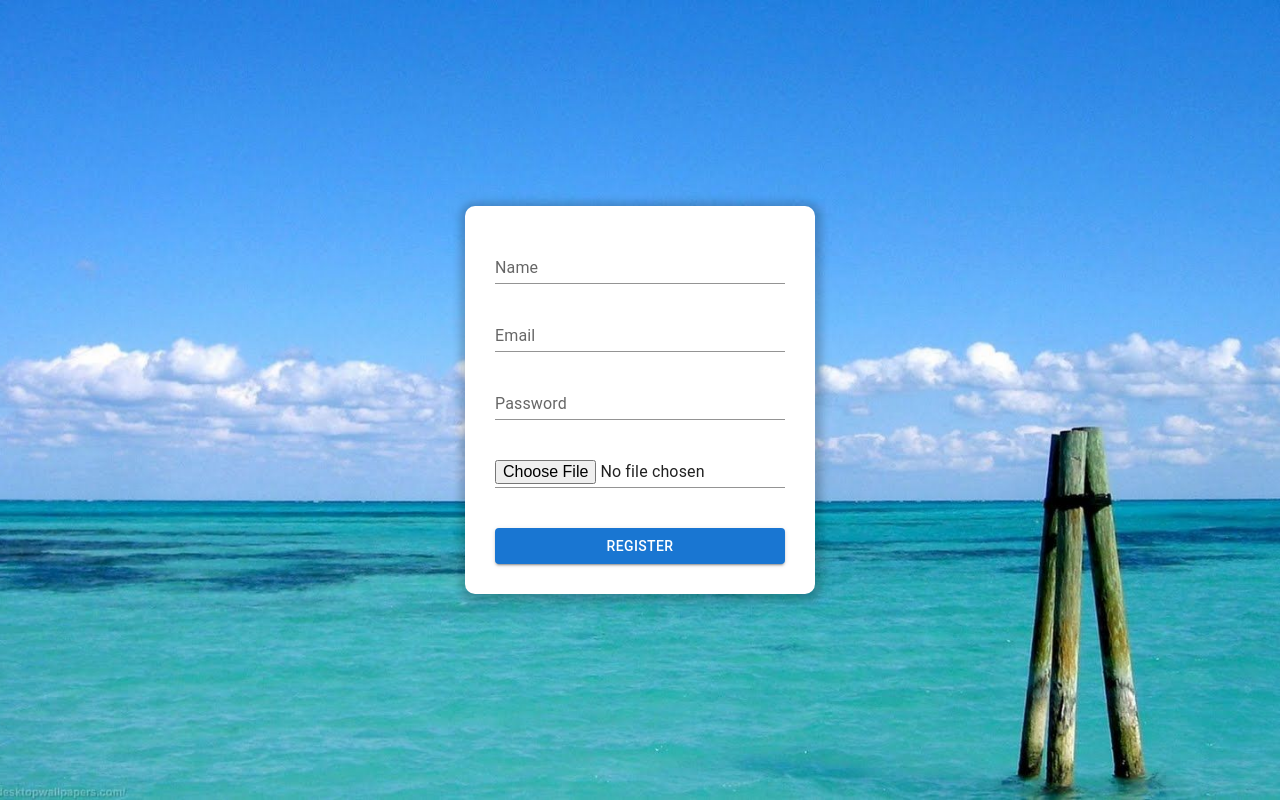
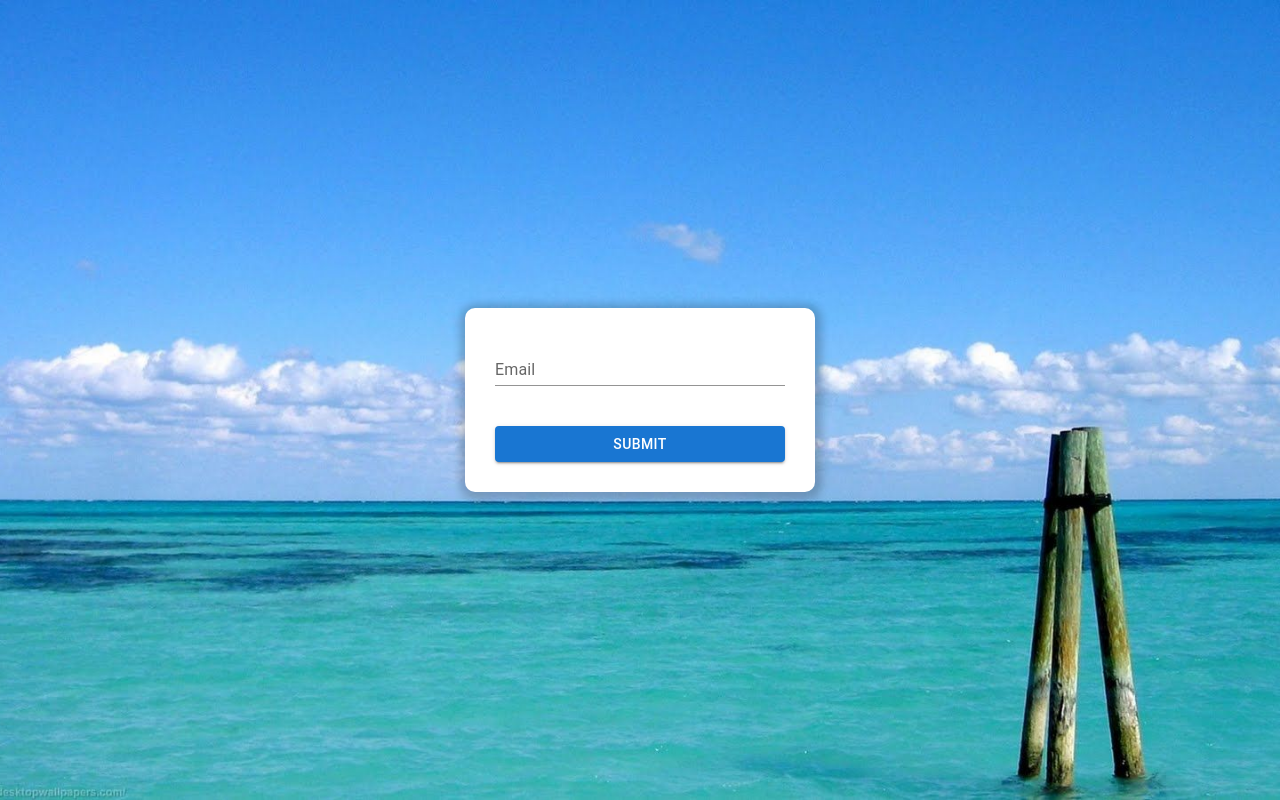
Before and after one commit to elyor-sh/mern-app, a React (Create React App) app in the folder client/: page /register in a window 1280 px wide. Built offline with nearby package versions, Linux system fonts and the light colour scheme.

Commit message:
#44 есть регистрация с почтой в стороне клиенте

```diff
--- a/client/src/Components/Api/utils/utils.js
+++ b/client/src/Components/Api/utils/utils.js
@@ -1,4 +1,6 @@
 import { httpReq, httpReqAuth, httpReqDownloadFiles, httpReqUpdate, httpReqUpload } from "../axios/axios";
+
+export const httpCheckRegisterPost = (params) => httpReqAuth.post('/api/auth/checkRegister', params)
 
 export const httpRegisterPost = (data) => httpReqUpload('/api/auth/register', {data: data})
 
--- a/client/src/Components/CheckRegister/CheckRegister.js
+++ b/client/src/Components/CheckRegister/CheckRegister.js
@@ -1,9 +1,61 @@
-import React from 'react';
+import React, { useState } from 'react';
+import { Button, TextField } from '@mui/material';
+import classes from '../RegistrationPage/RegistrationPage.module.css'
+import { httpCheckRegisterPost } from '../Api/utils/utils';
+import AuthProvider from '../Api/Auth/AuthProvider';
 
 function CheckRegister() {
+
+    const [email, setEmail] = useState('')
+
+    const handleSubmit = async (e) => {
+        e.preventDefault()
+
+        if(!email.trim()){
+            alert('Email must not be empty!')
+            return
+        }
+
+        const params = {
+            email: email,
+            url: `${window.location.origin}/checkRegister`
+        }
+
+        await httpCheckRegisterPost(params)
+            .then(res => {
+                console.log(res);
+            })
+            .catch(err => {
+                AuthProvider.checkError(err)
+            })
+
+    }
+
     return (
         <div>
-
+            <div className={classes.registerPageContainer}>
+                <form className={classes.registerPageWrapper} onSubmit={handleSubmit}>
+                    <div className={classes.inputBox}>
+                        <TextField
+                            className={classes.input}
+                            id="emailCheck" type="email"
+                            name="emailCheck" label="Email"
+                            variant="standard"
+                            value={email}
+                            onChange={e => setEmail(e.target.value)}
+                        />
+                    </div>
+                    <div className={classes.btnBox}>
+                        <Button
+                            className={classes.btn}
+                            variant="contained"
+                            type="submit"
+                        >
+                            Submit
+                        </Button>
+                    </div>
+                </form>
+            </div>
         </div>
     );
 }
--- a/client/src/Components/RegistrationPage/RegistrationPage.js
+++ b/client/src/Components/RegistrationPage/RegistrationPage.js
@@ -3,7 +3,7 @@ import classes from './RegistrationPage.module.css'
 import TextField from '@mui/material/TextField'
 import Button from '@mui/material/Button'
 import {httpRegisterPost } from '../Api/utils/utils'
-import {useHistory} from 'react-router'
+import {useHistory, useParams} from 'react-router'
 import AuthProvider from '../Api/Auth/AuthProvider'
 
 function RegistrationPage() {
@@ -28,12 +28,25 @@ function RegistrationPage() {
     const history = useHistory()
 
     const handleSubmit = (e) => {
+
+        e.preventDefault()
+
+        // забираем параметры из строки запроса
+        const params = (new URL(document.location)).searchParams;
+        console.log(params.get('key'), params.get('email'));
+        if(!params || !params.get('key') || !params.get('email')){
+            alert('Confirm your email')
+            return
+        }
+
         const formData = new FormData();
-        formData.append('avatar', avatar)
+        if(avatar){
+            formData.append('avatar', avatar)
+        }
         formData.append('name', value.name)
-        formData.append('email', value.email)
+        formData.append('email', params.get('email'))
+        formData.append('uniqueKey', params.get('key'))
         formData.append('password', value.password)
-        e.preventDefault()
 
         httpRegisterPost(formData)
             .then(res => {
@@ -53,15 +66,6 @@ function RegistrationPage() {
                             className={classes.input}
                             id="name" name="name"
                             label="Name"
-                            variant="standard"
-                            onChange={handleChange}
-                        />
-                    </div>
-                    <div className={classes.inputBox}>
-                        <TextField
-                            className={classes.input}
-                            id="email" type="email"
-                            name="email" label="Email"
                             variant="standard"
                             onChange={handleChange}
                         />
--- a/client/src/Components/Routes/useRoutes.js
+++ b/client/src/Components/Routes/useRoutes.js
@@ -12,6 +12,7 @@ import LoginPage from '../LoginPage/LoginPage'
 import RegistrationPage from '../RegistrationPage/RegistrationPage'
 import UserMenu from '../UserMenu/UserMenu'
 import AppBar from '../AppBar/AppBar'
+import CheckRegister from '../CheckRegister/CheckRegister'
 
 function useRoutes(isAuthitenticated) {
 
@@ -19,7 +20,8 @@ function useRoutes(isAuthitenticated) {
         return (
             <Switch>
                 <Route path="/login" component={LoginPage} />
-                <Route path="/register" component={RegistrationPage} />
+                <Route path="/checkRegister" component={RegistrationPage} />
+                <Route path="/register" component={CheckRegister} />
                 <Route component={Error} />
             </Switch>
         )
@@ -31,7 +33,8 @@ function useRoutes(isAuthitenticated) {
             <div className="container">
                 <Switch>
                     <Route path="/login" component={LoginPage} />
-                    <Route path="/register" component={RegistrationPage} />
+                    <Route path="/checkRegister" component={RegistrationPage} />
+                    <Route path="/register" component={CheckRegister} />
                     <Route exact path="/" component={Dashboard} />
                     <Route exact path="/links" component={Links} />
                     <Route exact path="/links/create" component={CreateLinkPage} />
```
Also changed, not shown: 1 other file (tests, documents, lock files or other folders).
